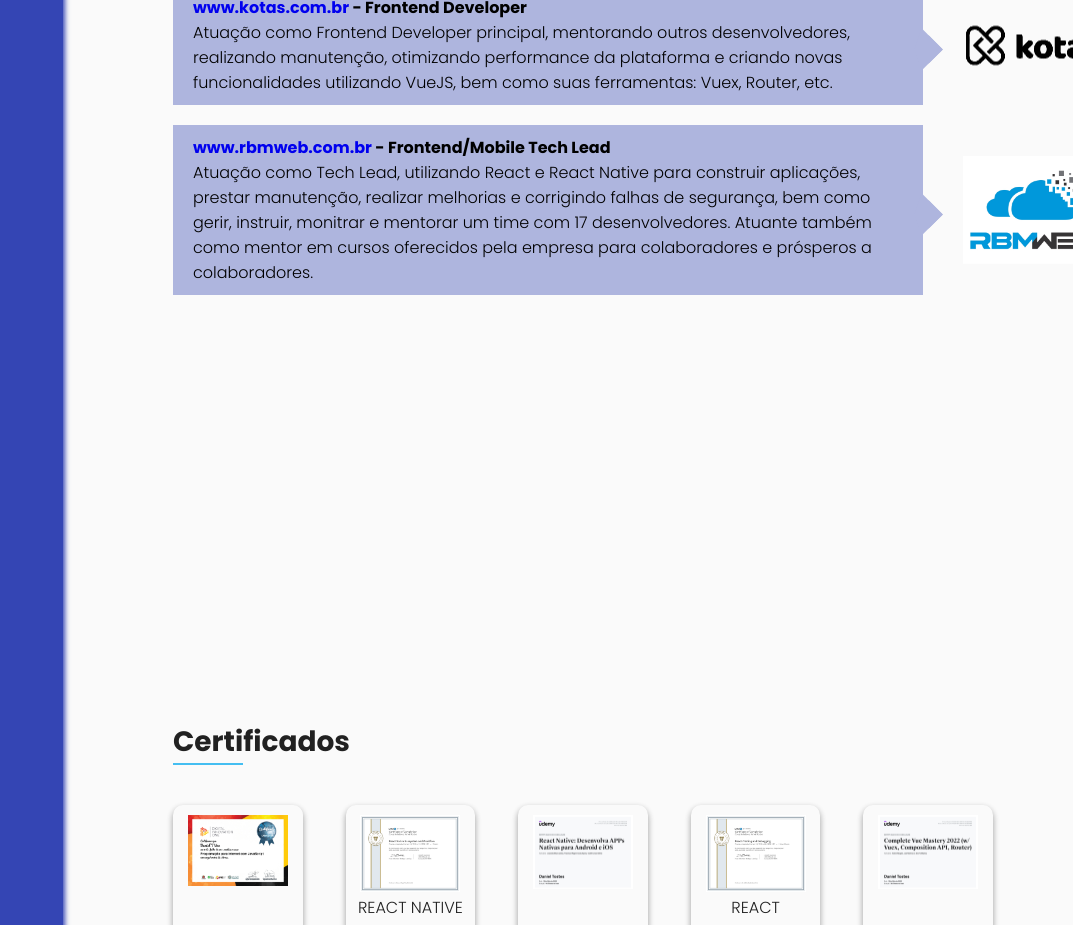
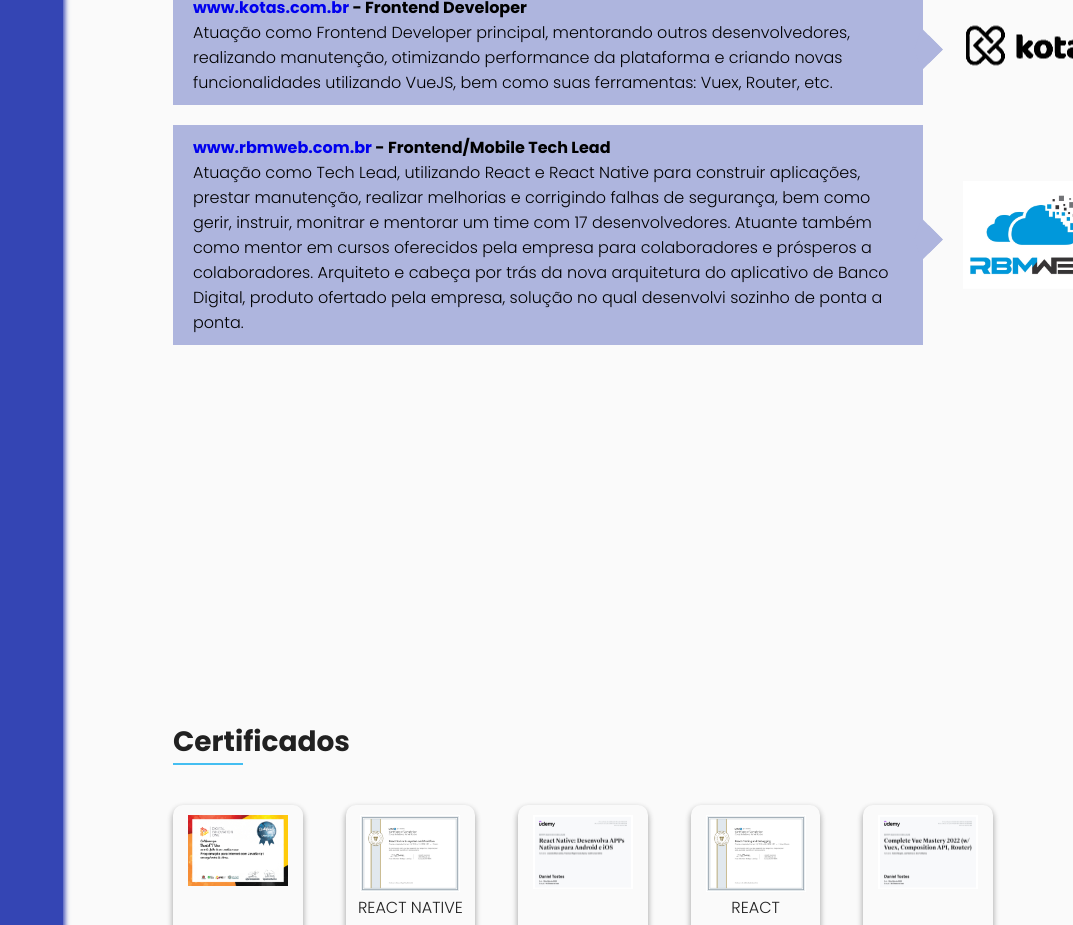
Before and after one commit to danieltvaz/danieltvaz.github.io, a React (Create React App) app: page / in a window 1280 px wide. Shown: the part 1920-2845 px from the top of the page, without its empty margins (207-1280 px from the left). Built offline with nearby package versions, Linux system fonts and the light colour scheme.

Commit message:
update: add job values

```diff
--- a/src/pages/Experience.jsx
+++ b/src/pages/Experience.jsx
@@ -14,7 +14,7 @@ const experienceData = [
   {
     name: "www.rbmweb.com.br",
     icon: rbmwebLogo,
-    text: "Atuação como Tech Lead, utilizando React e React Native para construir aplicações, prestar manutenção, realizar melhorias e corrigindo falhas de segurança, bem como gerir, instruir, monitrar e mentorar um time com 17 desenvolvedores. Atuante também como mentor em cursos oferecidos pela empresa para colaboradores e prósperos a colaboradores.",
+    text: "Atuação como Tech Lead, utilizando React e React Native para construir aplicações, prestar manutenção, realizar melhorias e corrigindo falhas de segurança, bem como gerir, instruir, monitrar e mentorar um time com 17 desenvolvedores. Atuante também como mentor em cursos oferecidos pela empresa para colaboradores e prósperos a colaboradores. Arquiteto e cabeça por trás da nova arquitetura do aplicativo de Banco Digital, produto ofertado pela empresa, solução no qual desenvolvi sozinho de ponta a ponta.",
     title: "Frontend/Mobile Tech Lead",
   },
 ];
```
